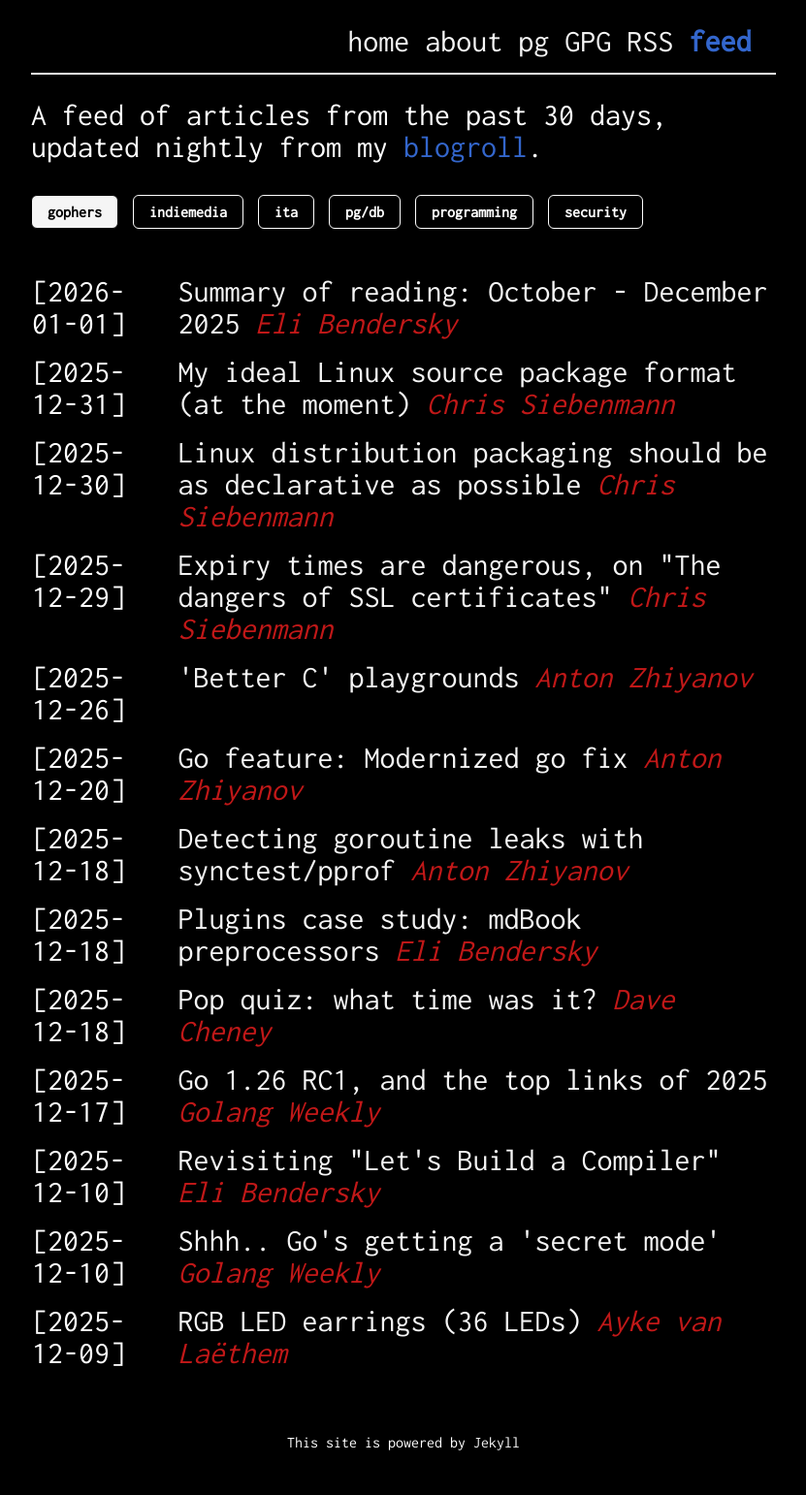
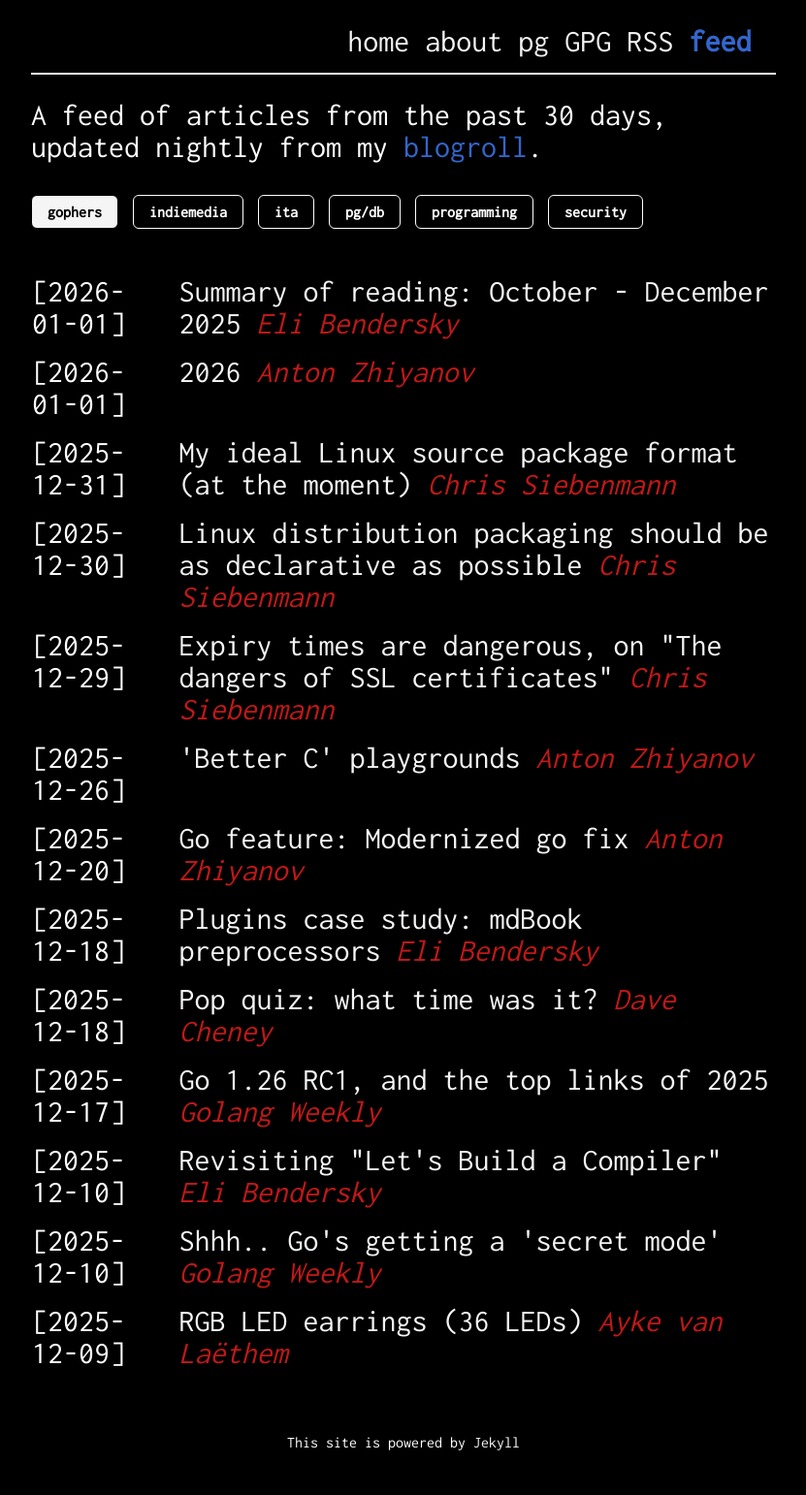
Before and after one commit to giulianopz/giulianopz.github.io, a Jekyll site: the page built from feed.html, in a window 1280 px wide. Shown: the whole page at 97% size, without its empty margins (224-1055 px from the left). Built offline with Jekyll 4.4.1, drawn with Linux system fonts in a browser that asks for light colours; nearby versions of some CDN libraries; some of the changed lines change nothing that is shown.

Commit message:
chore: update feed.yaml

```diff
--- a/_data/feed.yaml
+++ b/_data/feed.yaml
@@ -3,6 +3,10 @@
       title: 'Summary of reading: October - December 2025'
       url: https://eli.thegreenplace.net/2025/summary-of-reading-october-december-2025/
       published: 2026-01-01T07:11:00Z
+    - blogName: Anton Zhiyanov
+      title: "2026"
+      url: https://antonz.org/2026/
+      published: 2026-01-01T00:00:00Z
     - blogName: Chris Siebenmann
       title: My ideal Linux source package format (at the moment)
       url: https://utcc.utoronto.ca/~cks/space/blog/linux/MyIdealSourcePackageFormat
@@ -23,10 +27,6 @@
       title: 'Go feature: Modernized go fix'
       url: https://antonz.org/accepted/modernized-go-fix/
       published: 2025-12-20T16:00:00Z
-    - blogName: Anton Zhiyanov
-      title: Detecting goroutine leaks with synctest/pprof
-      url: https://antonz.org/detecting-goroutine-leaks/
-      published: 2025-12-18T14:30:00Z
     - blogName: Eli Bendersky
       title: 'Plugins case study: mdBook preprocessors'
       url: https://eli.thegreenplace.net/2025/plugins-case-study-mdbook-preprocessors/
@@ -52,30 +52,54 @@
       url: https://aykevl.nl/projects/earrings-rgb36/
       published: 2025-12-09T00:00:00Z
 indiemedia:
+    - blogName: Osservatorio Repressione
+      title: 'Sciacca (Agrigento) 4 gennaio 1947: La mafia uccide il sindacalista Accursio Miraglia'
+      url: https://www.osservatoriorepressione.info/4-gennaio-1947-sciacca-agrigento/
+      published: 2026-01-03T23:01:27Z
     - blogName: Il Post
-      title: Morning Weekend – Gelidamente insieme in posti poco frequentati, e altre storie
-      url: https://www.ilpost.it/episodes/morning-weekend-gelidamente-insieme-in-posti-poco-frequentati-e-altre-storie/
-      published: 2026-01-02T23:00:21Z
+      title: Luke Littler ha vinto i Mondiali di freccette, di nuovo
+      url: https://www.ilpost.it/2026/01/03/luke-littler-mondiali-freccette-2025-vittoria/
+      published: 2026-01-03T21:35:53Z
     - blogName: Il Post
-      title: Il governo dello Yemen ha avviato un’operazione per riprendere le postazioni occupate dal gruppo separatista STC
-      url: https://www.ilpost.it/2026/01/02/governo-yemen-operazione-contro-stc/
-      published: 2026-01-02T21:30:05Z
+      title: Trump ha detto molto e molto poco sul futuro del Venezuela
+      url: https://www.ilpost.it/2026/01/03/stati-uniti-governeranno-venezuela-discorso-trump/
+      published: 2026-01-03T18:47:49Z
     - blogName: Il Post
-      title: L’FBI ha detto di aver sventato un attentato pianificato per Capodanno vicino a Charlotte, in North Carolina
-      url: https://www.ilpost.it/2026/01/02/fbi-sventato-attentato-north-carolina/
-      published: 2026-01-02T21:22:52Z
+      title: La Grecia ha fatto fuori i suoi studenti fuori corso
+      url: https://www.ilpost.it/2026/01/03/grecia-studenti-universitari-fuori-corso/
+      published: 2026-01-03T17:10:10Z
+    - blogName: DINAMOpress
+      title: Un nuovo internazionalismo contro l’aggressione statunitense in Venezuela
+      url: https://www.dinamopress.it/news/un-nuovo-internazionalismo-contro-laggressione-statunitense-in-venezuela/?utm_source=rss&utm_medium=rss&utm_campaign=un-nuovo-internazionalismo-contro-laggressione-statunitense-in-venezuela
+      published: 2026-01-03T17:04:26Z
+    - blogName: Jacobin Italia
+      title: Trump, il Nobel della guerra
+      url: https://jacobinitalia.it/trump-il-nobel-della-guerra/
+      published: 2026-01-03T16:47:13Z
     - blogName: Osservatorio Repressione
-      title: 'Iran: rivolta contro il carovita. Dura repressione'
-      url: https://www.osservatoriorepressione.info/iran-rivolta-contro-il-carovita-dura-repressione/
-      published: 2026-01-02T17:27:35Z
+      title: La lince e gli abusi delle forze di polizia
+      url: https://www.osservatoriorepressione.info/la-lince-e-gli-abusi-delle-forze-di-polizia/
+      published: 2026-01-03T16:23:53Z
+    - blogName: Romattiva
+      title: Presidio@AmbasciataUSA 3/1
+      url: https://www.romattiva.org/presidioambasciatausa-3-1/
+      published: 2026-01-03T15:06:51Z
     - blogName: Osservatorio Repressione
-      title: Antiterrorismo preventivo, repressione reale
-      url: https://www.osservatoriorepressione.info/antiterrorismo-preventivo-repressione-reale/
-      published: 2026-01-02T14:42:19Z
-    - blogName: Osservatorio Repressione
-      title: 'Israele mette al bando l’umanità: la lista nera contro le Ong che aiutano i palestinesi'
-      url: https://www.osservatoriorepressione.info/israele-mette-al-bando-lumanita-la-lista-nera-contro-le-ong-che-aiutano-i-palestinesi/
-      published: 2026-01-02T13:55:25Z
+      title: La trasformazione della solidarietà in terrorismo
+      url: https://www.osservatoriorepressione.info/la-trasformazione-della-solidarieta-in-terrorismo/
+      published: 2026-01-03T15:00:25Z
+    - blogName: Fascinazione
+      title: '"Tu chiamala se vuoi rivoluzione", l''ultimo testo di Gabriele Adinolfi'
+      url: http://www.fascinazione.info/2026/01/tu-chiamala-se-vuoi-rivoluzione-lultimo.html
+      published: 2026-01-03T10:52:00.001Z
+    - blogName: Jacobin Italia
+      title: Hamas, il giudizio della storia
+      url: https://jacobinitalia.it/hamas-il-giudizio-della-storia/
+      published: 2026-01-03T10:45:23Z
+    - blogName: Internazionale
+      title: Gli Stati Uniti hanno attaccato il Venezuela
+      url: https://www.internazionale.it/ultime-notizie/2026/01/03/gli-stati-uniti-attaccano-il-venezuela
+      published: 2026-01-03T10:00:03Z
     - blogName: Internazionale
       title: Proseguono le proteste contro il carovita nella repubblica islamica
       url: https://www.internazionale.it/ultime-notizie/2026/01/02/proteste-carovita-iran
@@ -88,10 +112,6 @@
       title: L’opportunità Mamdani
       url: https://jacobinitalia.it/lopportunita-mamdani/
       published: 2026-01-02T10:45:56Z
-    - blogName: Internazionale
-      title: Ballando ballando
-      url: https://www.internazionale.it/savagelove/dan-savage/2026/01/02/ballando-ballando
-      published: 2026-01-02T07:02:02Z
     - blogName: Fascinazione
       title: La resurrezione di Kapustin e il suo corpo di volontari
       url: http://www.fascinazione.info/2025/12/era-un-leader-europeo-il-russo-caduto.html
@@ -100,10 +120,6 @@
       title: La resurrezione di Kasputin e il suo corpo di volontari
       url: http://www.fascinazione.info/2025/12/era-un-leader-europeo-il-russo-caduto.html
       published: 2026-01-01T15:00:00.003Z
-    - blogName: Fascinazione
-      title: '1 gennaio 2026: un ricordo di Umberto Balistreri'
-      url: http://www.fascinazione.info/2026/01/1-gennaio-2026-un-ricordo-di-umberto.html
-      published: 2026-01-01T10:57:00.002Z
     - blogName: Altreconomia
       title: Gli asili nido di Leonardo, Eni e Intesa Sanpaolo. Quando il welfare è nelle mani delle aziende
       url: https://altreconomia.it/gli-asili-nido-di-leonardo-eni-e-intesa-sanpaolo-quando-il-welfare-e-nelle-mani-delle-aziende/
@@ -124,18 +140,10 @@
       title: 'Quando la sopravvivenza non basta più: il ritorno della lotta per la vita in Iran'
       url: https://www.dinamopress.it/news/quando-la-sopravvivenza-non-basta-piu-il-ritorno-della-lotta-per-la-vita-in-iran/?utm_source=rss&utm_medium=rss&utm_campaign=quando-la-sopravvivenza-non-basta-piu-il-ritorno-della-lotta-per-la-vita-in-iran
       published: 2025-12-31T15:07:36Z
-    - blogName: Jacobin Italia
-      title: I 10 articoli più letti del 2025 su Jacobinitalia.it
-      url: https://jacobinitalia.it/i-10-articoli-piu-letti-del-2025-su-jacobinitalia-it/
-      published: 2025-12-31T09:44:49Z
     - blogName: Appunti di Stefano Feltri
       title: Le bufale putiniane di Conte
       url: https://appunti.substack.com/p/le-bufale-putiniane-di-conte
       published: 2025-12-31T06:02:00Z
-    - blogName: Jacobin Italia
-      title: Limitare genera prosperità
-      url: https://jacobinitalia.it/limitare-genera-prosperita/
-      published: 2025-12-30T15:44:01Z
     - blogName: Appunti di Stefano Feltri
       title: 'Best of Appunti: Viaggio dentro una nuova egemonia'
       url: https://appunti.substack.com/p/best-of-appunti-viaggio-dentro-una
@@ -144,10 +152,6 @@
       title: Il referendum sarà sul governo
       url: https://appunti.substack.com/p/il-referendum-sara-sul-governo
       published: 2025-12-30T06:02:12Z
-    - blogName: DINAMOpress
-      title: 'Un anno dopo Assad: il paese delle molte verità'
-      url: https://www.dinamopress.it/news/un-anno-dopo-assad-il-paese-delle-molte-verita/?utm_source=rss&utm_medium=rss&utm_campaign=un-anno-dopo-assad-il-paese-delle-molte-verita
-      published: 2025-12-29T12:31:45Z
     - blogName: Romattiva
       title: MartedìPoeta@LoSpigolo 30/12
       url: https://www.romattiva.org/martedipoetalospigolo-30-12/
@@ -196,10 +200,6 @@
       title: 'La guerra sostenibile: come i fondi di investimento “verdi” finanziano il settore degli armamenti'
       url: https://irpimedia.irpi.eu/fondi-verdi-industria-bellica/?utm_source=rss&utm_medium=rss&utm_campaign=fondi-verdi-industria-bellica
       published: 2025-12-17T08:00:46Z
-    - blogName: Romattiva
-      title: AntiNatale@BencivengaOccupato 25/12
-      url: https://www.romattiva.org/antinatalebencivengaoccupato-25-12/
-      published: 2025-12-15T16:19:17Z
     - blogName: S'è Destra
       title: 'CasaPound: dentro la setta (1 di 2)'
       url: https://sedestra.substack.com/p/casapound-dentro-la-setta-1-di-2
@@ -209,10 +209,42 @@
       url: https://complotti.substack.com/p/make-europe-great-again
       published: 2025-12-13T09:30:46Z
 ita:
+    - blogName: Carmilla Online
+      title: La coscienza di Gustav (appunti meyrinkiani) 15
+      url: https://www.carmillaonline.com/2026/01/03/la-coscienza-di-gustav-appunti-meyrinkiani-15/
+      published: 2026-01-03T21:00:54Z
+    - blogName: Machina
+      title: Anna e Toni Negri, uno scontro generazionale tra presente e futuro
+      url: https://www.machina-deriveapprodi.com/post/anna-e-toni-negri-uno-scontro-generazionale-tra-presente-e-futuro
+      published: 2026-01-03T13:00:23Z
+    - blogName: The Submarine
+      title: L’impero colpisce ancora
+      url: https://www.thesubmarine.it/2026/01/03/limpero-colpisce-ancora/
+      published: 2026-01-03T09:56:41Z
+    - blogName: phastidio.net
+      title: La settimana phastidiosa – 3 gennaio 2026
+      url: https://phastidio.net/2026/01/03/la-settimana-phastidiosa-3-gennaio-2026/
+      published: 2026-01-03T09:25:00Z
+    - blogName: Paolo Nori
+      title: 11 gennaio – Sassari
+      url: https://www.paolonori.it/11-gennaio-sassari/
+      published: 2026-01-03T06:48:47Z
+    - blogName: Paolo Nori
+      title: Trovare la sedia 5
+      url: https://www.paolonori.it/trovare-la-sedia-5-2/
+      published: 2026-01-03T06:33:53Z
+    - blogName: Nazione Indiana
+      title: 'les nouveaux réalistes: Deborah Guarnieri'
+      url: https://www.nazioneindiana.com/2026/01/03/les-nouveaux-realistes-deborah-guarnieri/
+      published: 2026-01-03T06:00:16Z
     - blogName: Snaporaz
       title: Quante volte inganna
       url: https://www.snaporaz.online/quante-volte-inganna/
       published: 2026-01-02T23:34:39Z
+    - blogName: Carmilla Online
+      title: Il capitalismo ha raggiunto il compito a cui era destinato
+      url: https://www.carmillaonline.com/2026/01/02/il-capitalismo-ha-raggiunto-il-compito-a-cui-era-destinato/
+      published: 2026-01-02T21:00:52Z
     - blogName: Tintoria
       title: 'UN PASSO ALLA VOLTA ft. Roberto Giacobbo #tintoria #comedy #tintoriapodcast'
       url: https://www.youtube.com/shorts/SIOk4tT9g-s
@@ -257,6 +289,10 @@
       title: Se per caso vi è sfuggito
       url: https://www.snaporaz.online/se-per-caso-vi-e-sfuggito-19/
       published: 2026-01-02T00:48:19Z
+    - blogName: Carmilla Online
+      title: La Sinistra Negata 08
+      url: https://www.carmillaonline.com/2026/01/01/la-sinistra-negata-08/
+      published: 2026-01-01T22:55:34Z
     - blogName: Effimera
       title: 'La legge di bilancio 2026: l’austerità come preludio al riarmo – di Andrea Fumagalli'
       url: https://effimera.org/la-legge-di-bilancio-2026-lausterita-come-preludio-al-riarmo-di-andrea-fumagalli/
@@ -273,10 +309,6 @@
       title: La necessità di una nuova alleanza tra scienza e società
       url: https://www.scienzainrete.it/articolo/necessit%C3%A0-di-nuova-alleanza-tra-scienza-e-societ%C3%A0/rino-falcone/2026-01-01
       published: 2026-01-01T09:50:20Z
-    - blogName: Paolo Nori
-      title: Buongiorno
-      url: https://www.paolonori.it/buongiorno-67/
-      published: 2026-01-01T07:18:30Z
     - blogName: OperaViva Magazine
       title: Una vocazione rivoluzionaria permanente
       url: https://operavivamagazine.org/una-vocazione-rivoluzionaria-permanente/
@@ -317,18 +349,10 @@
       title: 'Riforestazione: un’arma a doppio taglio da conoscere e gestire'
       url: https://www.scienzainrete.it/articolo/riforestazione-arma-doppio-taglio-da-conoscere-e-gestire/michele-vadilonga-gattermayer
       published: 2025-12-31T07:55:00Z
-    - blogName: Nazione Indiana
-      title: Colonna (sonora) 2026
-      url: https://www.nazioneindiana.com/2025/12/31/colonna-sonora-2026/
-      published: 2025-12-31T06:00:08Z
     - blogName: Snaporaz
       title: “Io non recitavo, io ero”. Brigitte Bardot
       url: https://www.snaporaz.online/io-non-recitavo-io-ero-brigitte-bardot/
       published: 2025-12-30T23:36:32Z
-    - blogName: Paolo Nori
-      title: Una volta
-      url: https://www.paolonori.it/una-volta-11/
-      published: 2025-12-30T17:57:36Z
     - blogName: Effimera
       title: Firmare e fermare – di Gianni Giovannelli
       url: https://effimera.org/firmare-e-fermare-di-gianni-giovannelli/
@@ -341,10 +365,6 @@
       title: Forse per amore o solo per nostalgia
       url: https://www.fatamorganaweb.it/omaggio-a-whit-stillman-in-occasione-dell-inlaguna-film-festival/
       published: 2025-12-30T14:46:42Z
-    - blogName: The Submarine
-      title: La società se il Fantapartito vincesse le elezioni
-      url: https://www.thesubmarine.it/2025/12/30/la-societa-se-il-fantapartito-vincesse-le-elezioni/
-      published: 2025-12-30T14:32:54Z
     - blogName: Tintoria
       title: 'Tintoria #285 Roberto Giacobbo'
       url: https://www.youtube.com/watch?v=vV0wjwN44Mw
@@ -357,10 +377,6 @@
       title: 'Quando la polis disse No: il referendum in Grecia, dieci anni dopo'
       url: https://minimaetmoralia.it/approfondimenti/quando-la-polis-disse-no-il-referendum-in-grecia-dieci-anni-dopo/
       published: 2025-12-30T09:54:20Z
-    - blogName: phastidio.net
-      title: C’era una volta la responsabilità erariale
-      url: https://phastidio.net/2025/12/30/cera-una-volta-la-responsabilita-erariale/
-      published: 2025-12-30T09:00:00Z
     - blogName: Le parole e le cose
       title: Michele Ranchetti, della estraneità
       url: https://www.leparoleelecose.it/michele-ranchetti-della-estraneita/
@@ -421,10 +437,6 @@
       title: Note su letteratura e intelligenza artificiale (e sui corpi, a partire da recenti polemiche) – di Wu Ming 1
       url: https://www.wumingfoundation.com/giap/2025/12/letteratura-e-intelligenza-artificiale/
       published: 2025-12-25T23:00:53Z
-    - blogName: Carmilla Online
-      title: Il Grinch – Revelations
-      url: https://www.carmillaonline.com/2025/12/24/il-grinch-revelations/
-      published: 2025-12-23T23:01:32Z
     - blogName: Franco Berardi Bifo
       title: Modello Israele
       url: https://francoberardi.substack.com/p/modello-israele
@@ -441,10 +453,6 @@
       title: '«Tombolà» : continua la contaminazione tra circo, musica e letteratura'
       url: https://www.wumingfoundation.com/giap/2025/12/tombola/
       published: 2025-12-23T08:42:52Z
-    - blogName: Carmilla Online
-      title: Quel malefico Oriente
-      url: https://www.carmillaonline.com/2025/12/22/quel-malefico-oriente/
-      published: 2025-12-22T21:00:43Z
     - blogName: Fata Morgana Web
       title: I film e le serie TV del 2025
       url: https://www.fatamorganaweb.it/i-film-e-le-serie-tv-del-2025/
@@ -465,10 +473,6 @@
       title: “Disumanizzazione della vita e funzione delle umane lettere”. Il volume del primo convegno LN
       url: https://laletteraturaenoi.it/2025/12/22/il-volume-del-primo-convegno-ln/
       published: 2025-12-22T06:00:00Z
-    - blogName: Carmilla Online
-      title: Realizzare i sogni dell’infanzia è possibile
-      url: https://www.carmillaonline.com/2025/12/21/unaltra-infanzia-e-possibile/
-      published: 2025-12-21T21:00:44Z
     - blogName: Medusa
       title: EXTRA! CEDRO
       url: https://medusanewsletter.substack.com/p/extra-cedro
@@ -481,10 +485,6 @@
       title: Egemonia cul~o
       url: https://www.iconografie.it/tempolinea/egemonia-culo/?utm_source=rss&utm_medium=rss&utm_campaign=egemonia-culo
       published: 2025-12-19T11:22:52Z
-    - blogName: Machina
-      title: Fra Comunità e Consigli
-      url: https://www.machina-deriveapprodi.com/post/fra-comunit%C3%A0-e-consigli
-      published: 2025-12-19T10:53:32Z
     - blogName: Lipperatura
       title: 'CALENDARIO DELL’AVVENTO: COSA FANNO INSIEME DAN BROWN ED ELIZABETH STROUT?'
       url: https://www.lipperatura.it/calendario-dellavvento-cosa-fanno-insieme-dan-brown-ed-elizabeth-strout/
@@ -814,23 +814,23 @@
       title: max_connections vs migrations
       url: https://share.transistor.fm/s/633a85e4
       published: 2025-12-05T14:00:00Z
-    - blogName: Robert Haas
-      title: The Future of the PostgreSQL Hacking Workshop
-      url: https://rhaas.blogspot.com/2025/12/the-future-of-postgresql-hacking.html
-      published: 2025-12-04T18:58:00Z
-    - blogName: Jack Vanlightly
-      title: The Durable Function Tree - Part 2
-      url: https://jack-vanlightly.com/blog/2025/12/4/the-durable-function-tree-part-2
-      published: 2025-12-04T14:31:17Z
-    - blogName: Jack Vanlightly
-      title: The Durable Function Tree - Part 1
-      url: https://jack-vanlightly.com/blog/2025/12/4/the-durable-function-tree-part-1
-      published: 2025-12-04T14:28:12Z
-    - blogName: Elizabeth Christensen
-      title: ' Postgres Scan Types in EXPLAIN Plans '
-      url: https://www.crunchydata.com/blog/postgres-scan-types-in-explain-plans
-      published: 2025-12-04T08:00:00Z
 programming:
+    - blogName: Bert Hubert
+      title: Unsigned char std::basic_string<> in C++
+      url: https://berthub.eu/articles/posts/unsigned-char-std-string-cpp/
+      published: 2026-01-03T22:00:02Z
+    - blogName: jwz
+      title: Dali Clock in the wild
+      url: https://www.jwz.org/blog/2026/01/dali-clock-in-the-wild/
+      published: 2026-01-03T21:35:11Z
+    - blogName: jwz
+      title: Snarkatron appreciation post
+      url: https://www.jwz.org/blog/2026/01/snarkatron-appreciation-post/
+      published: 2026-01-03T21:17:43Z
+    - blogName: Register Spill
+      title: 'Joy & Curiosity #68'
+      url: https://registerspill.thorstenball.com/p/joy-and-curiosity-68
+      published: 2026-01-03T15:16:01Z
     - blogName: jwz
       title: My 50 most popular blog posts in 2025
       url: https://www.jwz.org/blog/2026/01/my-50-most-popular-blog-posts-in-2025/
@@ -867,14 +867,6 @@
       title: WebAssembly as a Python extension platform
       url: https://nullprogram.com/blog/2026/01/01/
       published: 2026-01-01T21:21:19Z
-    - blogName: jwz
-      title: Eargapping
-      url: https://www.jwz.org/blog/2025/12/eargapping/
-      published: 2026-01-01T03:23:52Z
-    - blogName: jwz
-      title: Recent books
-      url: https://www.jwz.org/blog/2025/12/recent-books-5/
-      published: 2026-01-01T02:52:23Z
     - blogName: Matt Godbolt's blog
       title: 2025 in Review
       url: http://xania.org/202512/2025-in-review?utm_source=feed&utm_medium=rss
@@ -1047,10 +1039,6 @@
       title: Two new Christmas stories in my shop
       url: https://mwl.io/archives/24512
       published: 2025-12-19T20:09:50Z
-    - blogName: Bert Hubert
-      title: Nationaal Agentschap Baanbrekende Innovatie, in EU of niet?
-      url: https://berthub.eu/articles/posts/nadi-nabi-in-europa-of-niet/
-      published: 2025-12-19T10:00:00Z
     - blogName: ongoing by Tim Bray
       title: Humanist Plumbing
       url: https://www.tbray.org/ongoing/When/202x/2025/12/18/Humanist-Plumbing
@@ -1139,22 +1127,10 @@
       title: After the Bubble
       url: https://www.tbray.org/ongoing/When/202x/2025/12/07/Thin-Spots-In-the-AI-Bubble
       published: 2025-12-07T20:00:00Z
-    - blogName: Register Spill
-      title: 'Joy & Curiosity #65'
-      url: https://registerspill.thorstenball.com/p/joy-and-curiosity-65
-      published: 2025-12-07T07:03:07Z
     - blogName: Recent Gists from yoavg
       title: rl-wrong-about-rewards.md
       url: https://gist.github.com/yoavg/3eb3e722d38e887a0a8ac151c62d9617
       published: 2025-12-05T22:19:31Z
-    - blogName: dmitry.gr
-      title: rePalm
-      url: https://dmitry.gr/?r=05.Projects&proj=27.%20rePalm
-      published: 2025-12-05T00:00:00Z
-    - blogName: Brendan Gregg
-      title: Leaving Intel
-      url: http://www.brendangregg.com/blog//2025-12-05/leaving-intel.html
-      published: 2025-12-04T13:00:00Z
 'security ':
     - blogName: Schneier on Security
       title: 'Friday Squid Blogging: Squid Found in Light Fixture'
```
